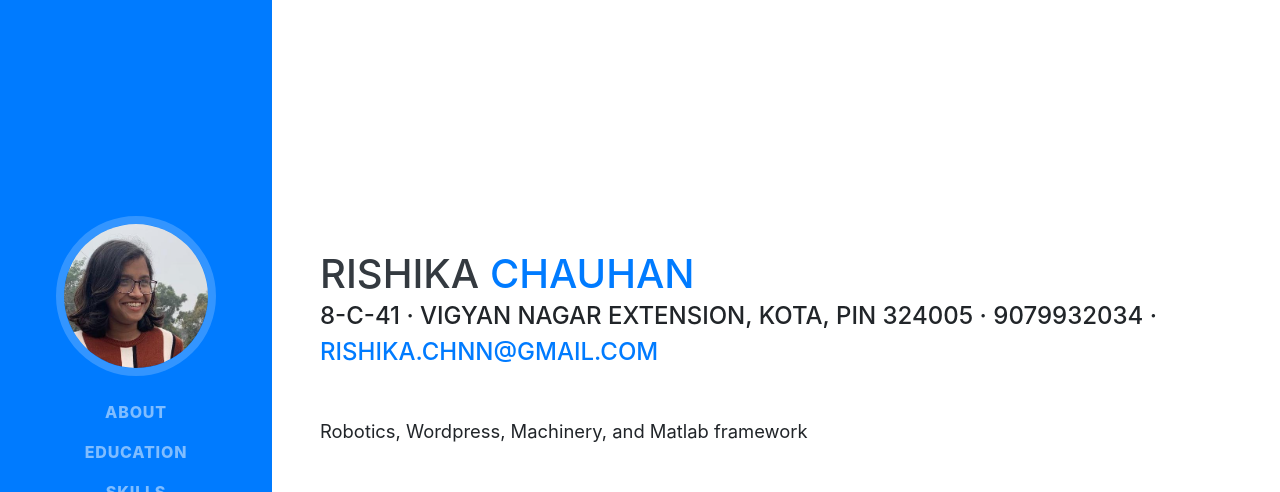
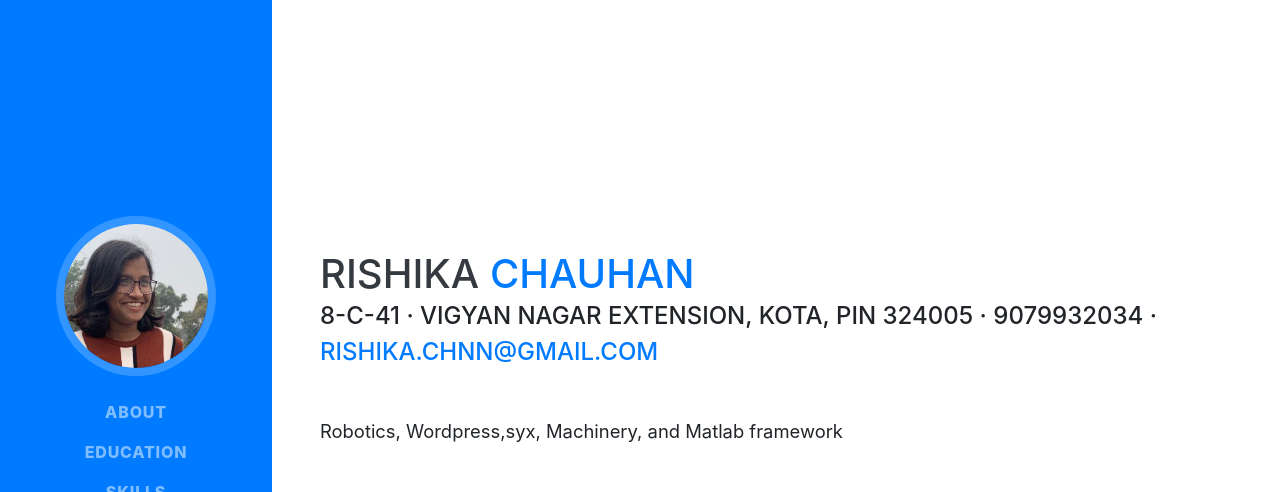
Before and after one commit to RishikaChauhan/rishikachauhan.github.io, a website with bundled scripts: page index.html in a window 1280 px wide. Shown: the top 492 px of the page. Built offline with nearby package versions, Linux system fonts and the light colour scheme; a web font is replaced by a local one.

Commit message:
Update index.html

```diff
--- a/index.html
+++ b/index.html
@@ -66,7 +66,7 @@
         <div class="subheading mb-5">8-C-41 · Vigyan Nagar Extension, Kota, PIN 324005 · 9079932034 ·
           <a href="mailto:name@email.com">rishika.chnn@gmail.com</a>
         </div>
-        <p class="lead mb-5">Robotics, Wordpress, Machinery, and Matlab framework</p>
+        <p class="lead mb-5">Robotics, Wordpress,syx, Machinery, and Matlab framework</p>
         <div class="social-icons">
           <a href="https://www.linkedin.com/in/rishika-chauhan-696390156/">
             <i class="fab fa-linkedin-in"></i>
```
